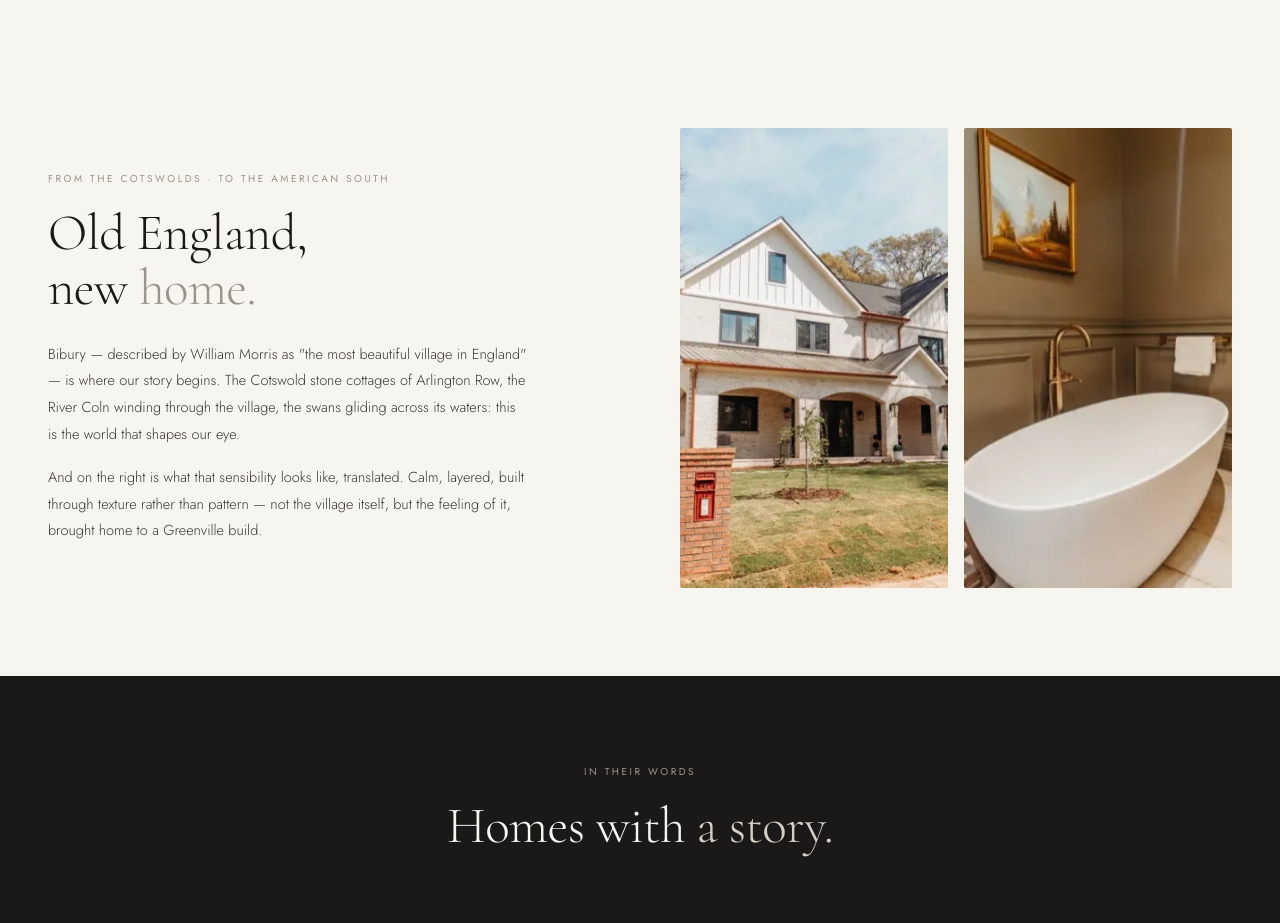
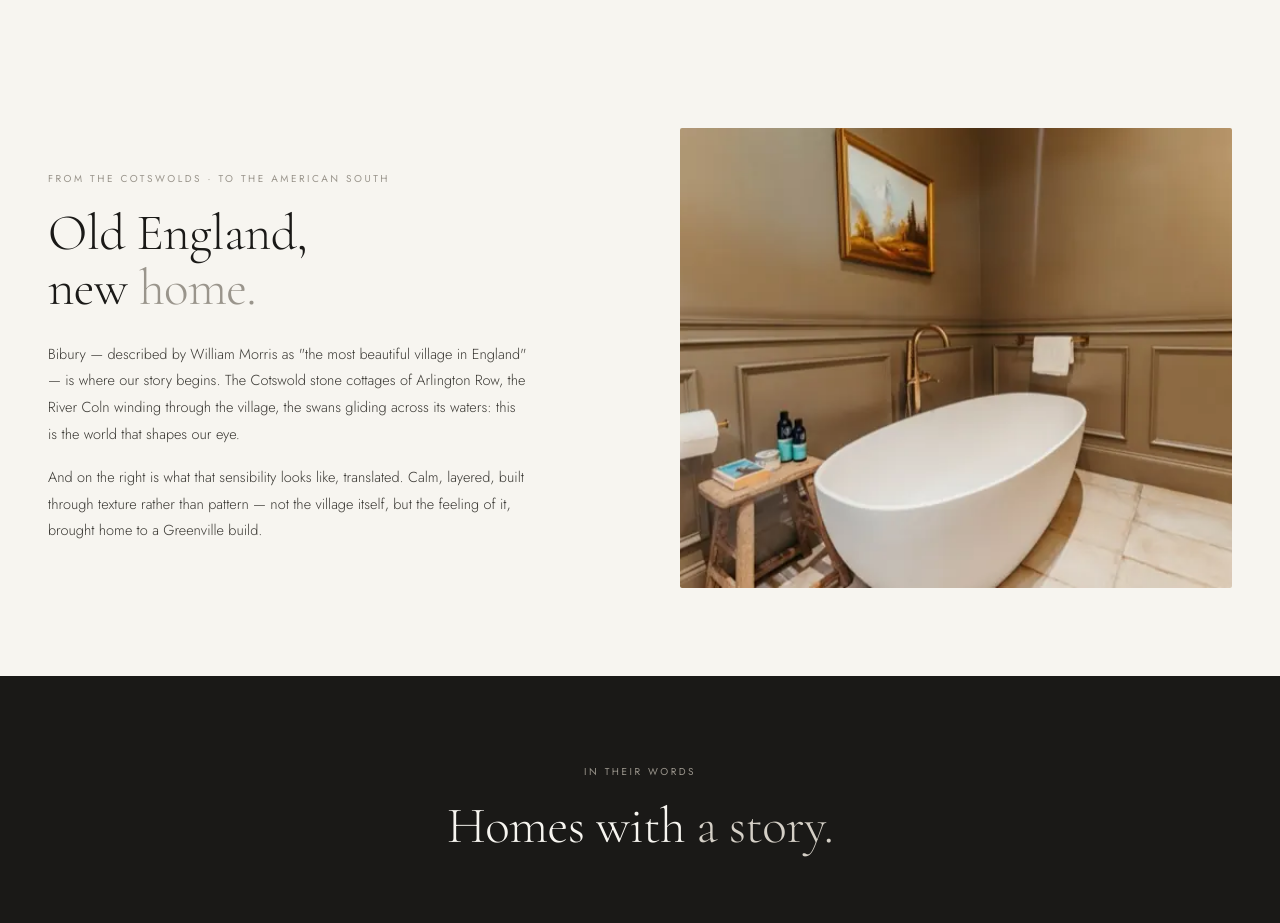
Before and after one commit to Flikah/cotswoldhouseco, a website: page index.html in a window 1280 px wide. Shown: the part 8280-9203 px from the top of the page. Drawn offline with nearby package versions, Linux system fonts and the light colour scheme.

Commit message:
Bibury band: drop the second image, keep the bathroom (meyers-04)
The two-image pair was visually noisy and the copy already refers to "the
right" in the singular. Interior composition fits "sensibility translated"
better than the exterior.

Co-Authored-By: Claude Opus 4.7 (1M context) <noreply@anthropic.com>

```diff
--- a/index.html
+++ b/index.html
@@ -276,7 +276,7 @@ section{padding:80px 48px}
 .areas-note{margin-top:44px;font-family:var(--sans);font-size:13px;font-weight:300;color:var(--grey);line-height:1.9;max-width:560px;margin-left:auto;margin-right:auto}
 .bibury-band{padding:88px 48px;background:var(--cream)}
 .bibury-inner{max-width:1200px;margin:0 auto;display:grid;grid-template-columns:1fr 1fr;gap:80px;align-items:center}
-.bibury-images{display:grid;grid-template-columns:1fr 1fr;gap:16px}
+.bibury-images{display:block}
 .testimonials{padding:88px 48px;background:var(--black);color:var(--cream)}
 .testimonials-inner{max-width:1100px;margin:0 auto}
 .testimonials-header{text-align:center;max-width:600px;margin:0 auto 72px}
@@ -679,8 +679,7 @@ section{padding:80px 24px}
       </div>
     </div>
     <div class="bibury-images fade-in">
-      <img class="section-img square" src="/images/meyers-01-640.webp" srcset="/images/meyers-01-640.webp 640w, /images/meyers-01-1280.webp 1280w" sizes="(max-width: 1000px) 50vw, 292px" alt="The Cotswold sensibility in Greenville — the exterior of an Upstate home we designed with British-country feel" loading="lazy" width="1000" height="1000">
-      <img class="section-img square" src="/images/meyers-04-640.webp" srcset="/images/meyers-04-640.webp 640w, /images/meyers-04-1280.webp 1280w" sizes="(max-width: 1000px) 50vw, 292px" alt="A calm, layered bathroom with a freestanding tub — English country textures brought home to the Carolinas" loading="lazy" width="1000" height="1000">
+      <img class="section-img square" src="/images/meyers-04-1280.webp" srcset="/images/meyers-04-640.webp 640w, /images/meyers-04-1280.webp 1280w" sizes="(max-width: 1000px) 100vw, 560px" alt="A calm, layered bathroom with a freestanding tub — English country textures brought home to the Carolinas" loading="lazy" width="1000" height="1000">
     </div>
   </div>
 </section>
```
